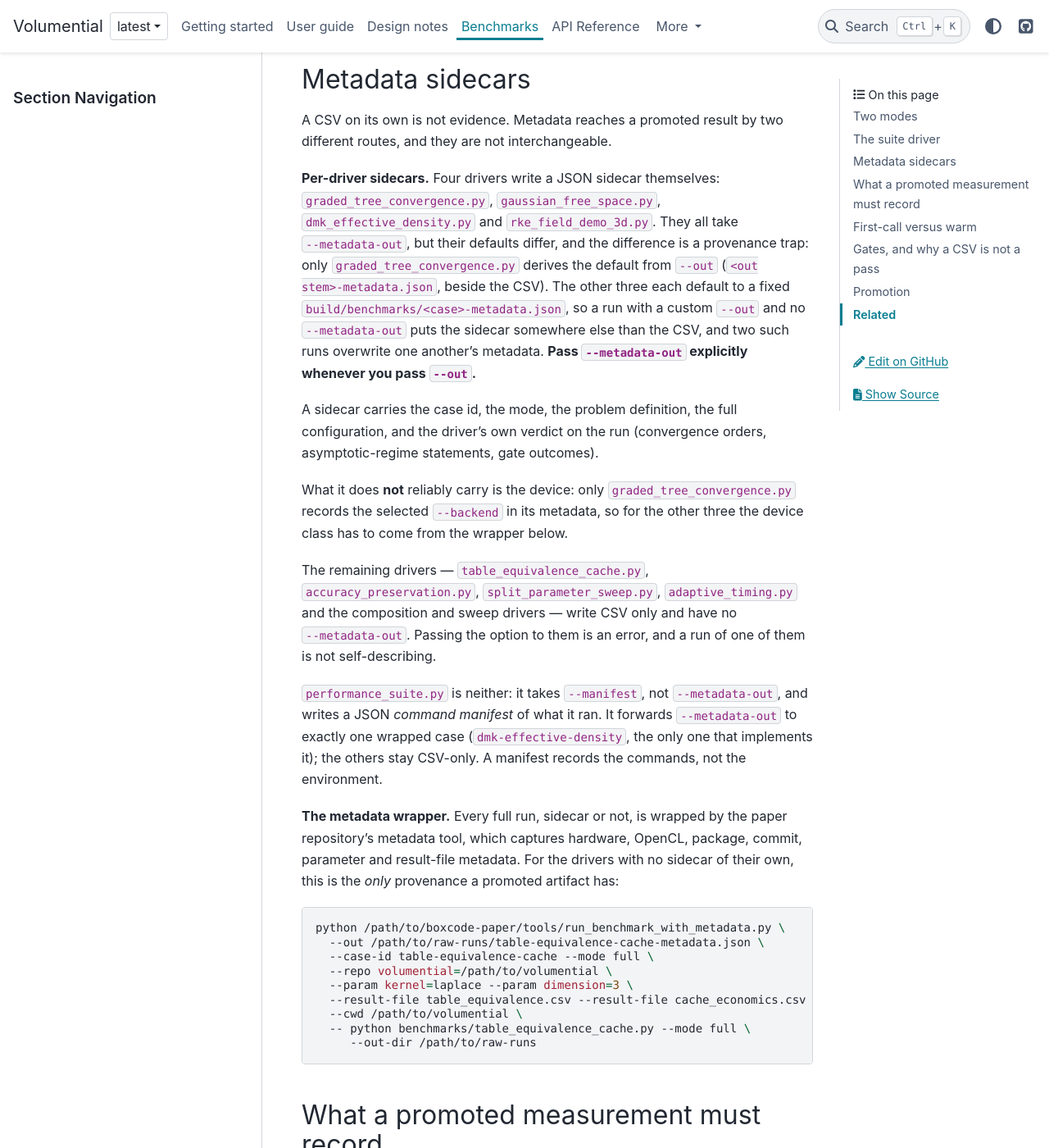
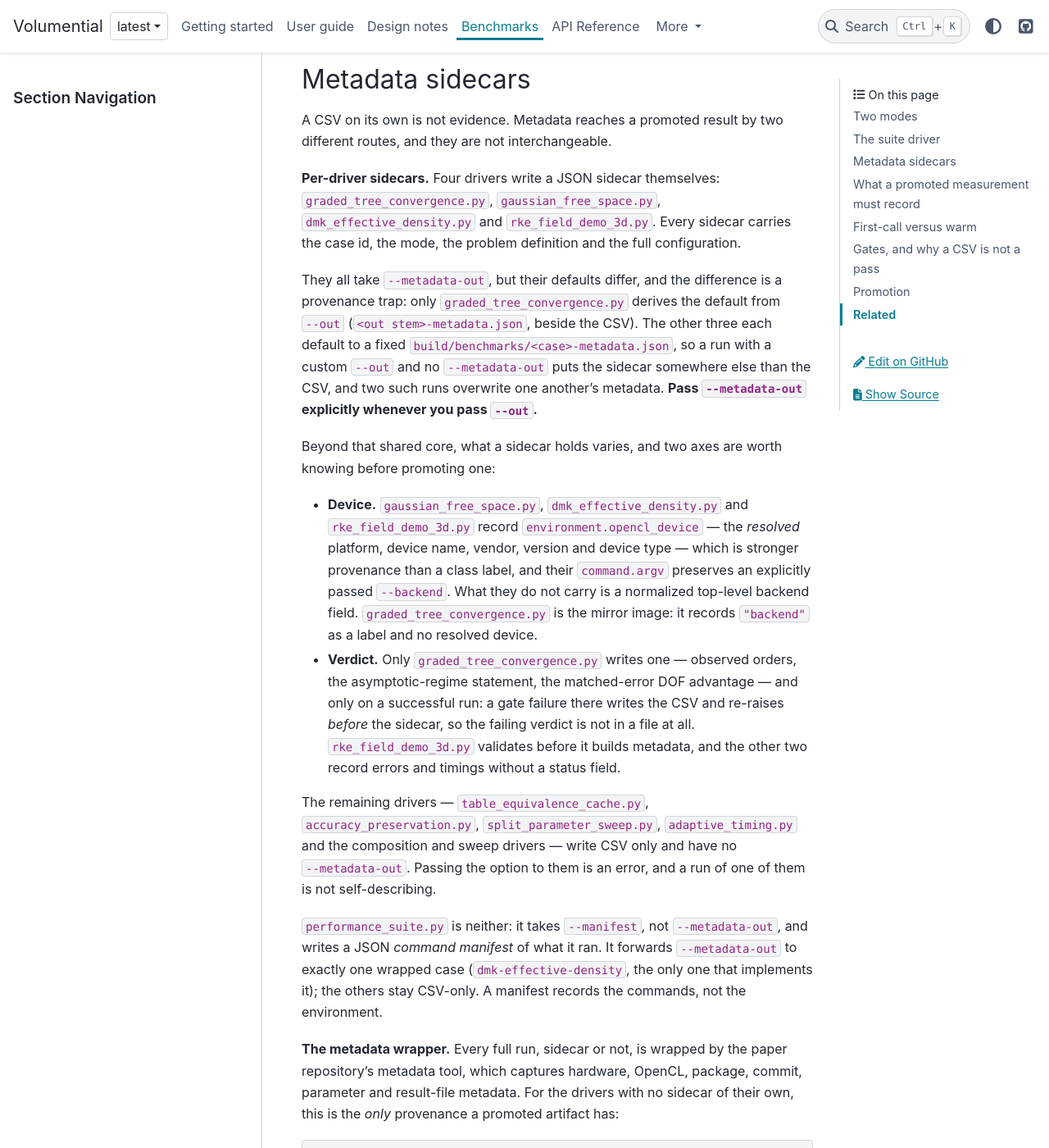
Before and after one commit to xywei/volumential, a Sphinx documentation site: the page built from doc/source/benchmarks/index.md, in a window 1280 px wide and 1400 px high, scrolled down 1357 px. Shown: the whole window at 82% size. Built offline with Sphinx 7.4.7 and the PyData theme 0.15.4, drawn with Linux system fonts in a browser that asks for light colours.

Commit message:
docs: correct what the sidecars carry, and what drive_volume_fmm returns
* A sidecar's contents vary more than the shared ``--metadata-out`` flag
  suggests, and my previous correction got the device half backwards.
  ``gaussian_free_space.py``, ``dmk_effective_density.py`` and
  ``rke_field_demo_3d.py`` record ``environment.opencl_device`` -- resolved
  platform, device, vendor, version, type -- which is *stronger* provenance
  than a class label, and keep an explicit ``--backend`` in
  ``command.argv``; what they lack is a normalized top-level field.
  ``graded_tree_convergence.py`` is the mirror image: a backend label and no
  resolved device.  Verdicts are narrower still -- only the graded-tree
  ladder writes one, and only on success, since a gate failure there writes
  the CSV and re-raises before the sidecar.
* ``drive_volume_fmm`` returns box-mesh values only for a coincident
  source/target tree.  With distinct target arrays the default
  ``auto_interpolate_targets=True`` solves on the source modes, interpolates
  to ``tree.targets`` and returns the requested target layout -- so
  interpolating the result again is a shape error waiting to happen.
* ``doc/source/api/`` is not generated; ``doc/source/api/generated/`` is.
  ``index.rst`` above it is committed and hand-written and holds the
  autosummary seed, the module map and the ``qbfem`` exception, so treating
  the whole directory as disposable would lose those.  Both this section and
  DEVELOPMENT.md said the former.

Build and linkcheck clean.

```diff
--- a/doc/source/benchmarks/index.md
+++ b/doc/source/benchmarks/index.md
@@ -54,7 +54,10 @@ different routes, and they are not interchangeable.
 
 **Per-driver sidecars.** Four drivers write a JSON sidecar themselves:
 `graded_tree_convergence.py`, `gaussian_free_space.py`,
-`dmk_effective_density.py` and `rke_field_demo_3d.py`. They all take `--metadata-out`, but their defaults differ, and the difference
+`dmk_effective_density.py` and `rke_field_demo_3d.py`. Every sidecar carries
+the case id, the mode, the problem definition and the full configuration.
+
+They all take `--metadata-out`, but their defaults differ, and the difference
 is a provenance trap: only `graded_tree_convergence.py` derives the default
 from `--out` (`<out stem>-metadata.json`, beside the CSV). The other three each
 default to a fixed `build/benchmarks/<case>-metadata.json`, so a run with a
@@ -62,13 +65,22 @@ custom `--out` and no `--metadata-out` puts the sidecar somewhere else than the
 CSV, and two such runs overwrite one another's metadata. **Pass
 `--metadata-out` explicitly whenever you pass `--out`.**
 
-A sidecar carries the case id, the mode, the problem definition, the full
-configuration, and the driver's own verdict on the run (convergence orders,
-asymptotic-regime statements, gate outcomes).
+Beyond that shared core, what a sidecar holds varies, and two axes are worth
+knowing before promoting one:
 
-What it does **not** reliably carry is the device: only
-`graded_tree_convergence.py` records the selected `--backend` in its metadata,
-so for the other three the device class has to come from the wrapper below.
+- **Device.** `gaussian_free_space.py`, `dmk_effective_density.py` and
+  `rke_field_demo_3d.py` record `environment.opencl_device` — the *resolved*
+  platform, device name, vendor, version and device type — which is stronger
+  provenance than a class label, and their `command.argv` preserves an
+  explicitly passed `--backend`. What they do not carry is a normalized
+  top-level backend field. `graded_tree_convergence.py` is the mirror image:
+  it records `"backend"` as a label and no resolved device.
+- **Verdict.** Only `graded_tree_convergence.py` writes one — observed orders,
+  the asymptotic-regime statement, the matched-error DOF advantage — and only
+  on a successful run: a gate failure there writes the CSV and re-raises
+  *before* the sidecar, so the failing verdict is not in a file at all.
+  `rke_field_demo_3d.py` validates before it builds metadata, and the other
+  two record errors and timings without a status field.
 
 The remaining drivers — `table_equivalence_cache.py`,
 `accuracy_preservation.py`, `split_parameter_sweep.py`, `adaptive_timing.py`
```
Also changed, not shown: DEVELOPMENT.md (+4 -3 lines), doc/source/development/index.md (+7 -3 lines), doc/source/user-guide/volume-fmm-workflow.md (+11 -3 lines).
